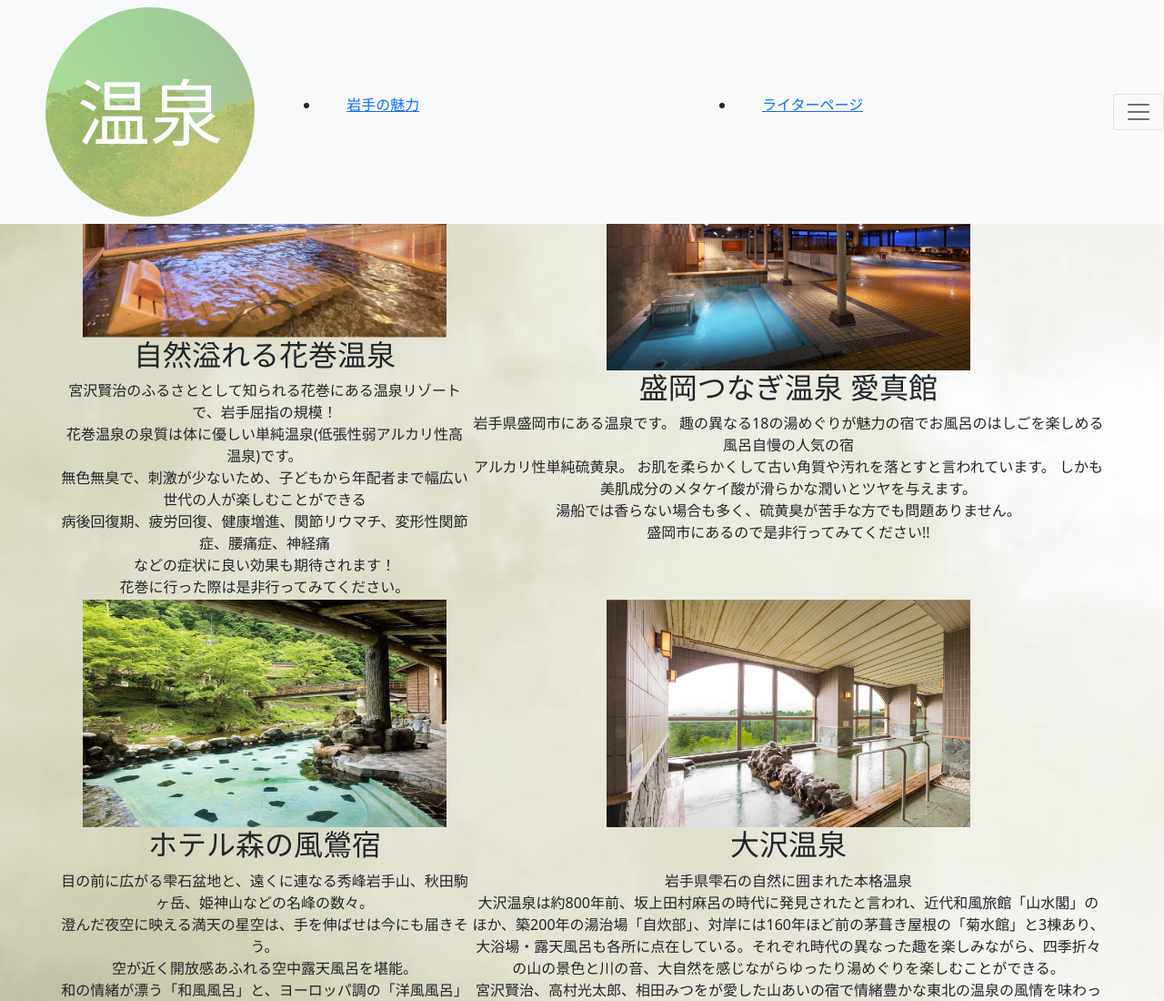
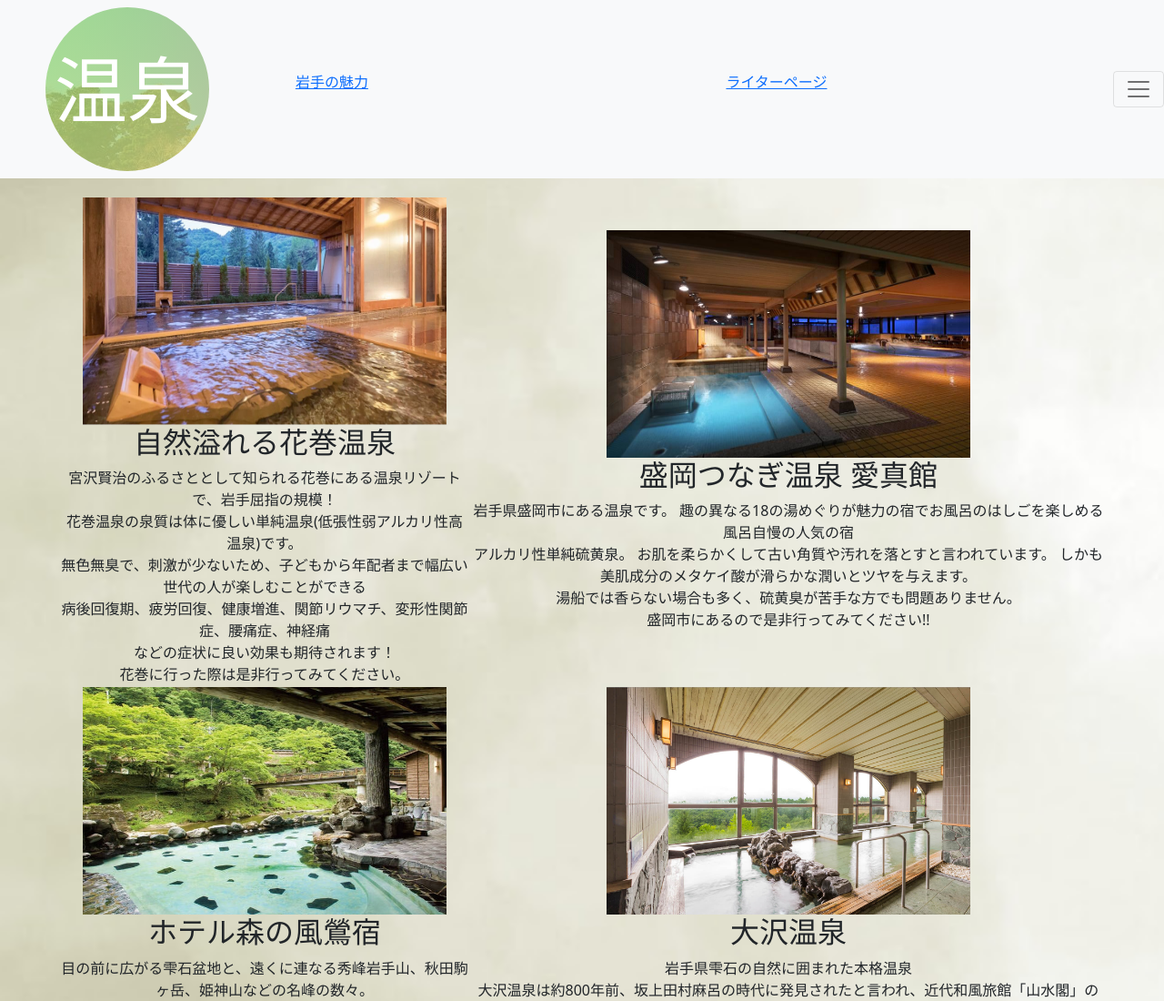
Before and after one commit to mimoza126/iwatekencharm, a plain HTML site: page miryokusan-onsen.html in a window 1280 px wide. Shown: the top 1100 px of the page at 91% size. Drawn offline with nearby package versions, Linux system fonts and the light colour scheme.

```diff
--- a/css/style.css
+++ b/css/style.css
@@ -5,8 +5,8 @@
     background-size: cover;
     background: linear-gradient(-45deg, rgba(221, 224, 138, 0.8), rgba(164, 220, 121, 0.8)) fixed, url("../images/kanko2.jpg") fixed;
     border-radius: 50%;
-    width: 230px;
-    height: 230px;
+    width: 180px;
+    height: 180px;
     color: #fff;
     font-size: 80px;
     margin-left: 50px;
@@ -39,3 +39,7 @@ td {
     text-align: center;
 
 }
+
+li{
+    list-style: none
+}
--- a/miryokusan-onsen.html
+++ b/miryokusan-onsen.html
@@ -59,7 +59,7 @@
             </ul>
           </div>
         </nav>
-      </div><br>
+      </div><br><br><br><br><br>
 
 
     <br>
```
Also changed, not shown: Top.html (+1 -1 lines), rai.html (+3 -4 lines), raita-psasaki.html (+4 -7 lines).
